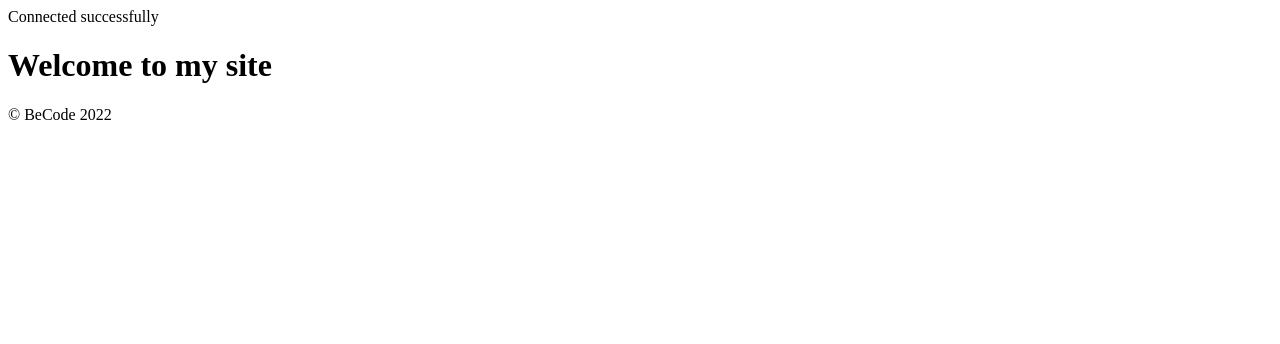
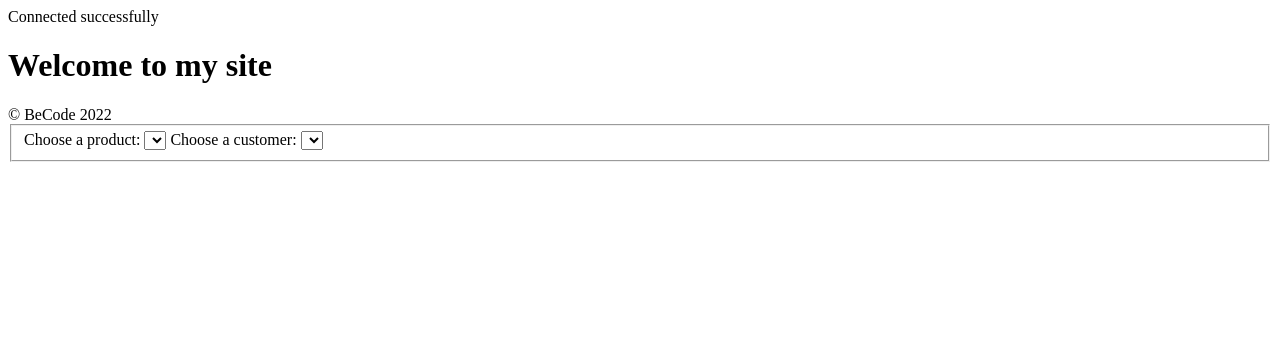
Before and after one commit to DenGian/php-pricecalculator, a PHP site: page / in a window 1280 px wide. Shown: the top 344 px of the page. Run offline with PHP 8.4, Linux system fonts and the light colour scheme; data that the repository does not hold is empty.

Commit message:
added dropdown boilerplate

```diff
--- a/View/homepage.php
+++ b/View/homepage.php
@@ -9,3 +9,13 @@ Anything complex should be calculated in the model -->
     <p>Put your content here.</p>
 </section>-->
 <?php require 'includes/footer.php'?>
+<fieldset>
+    <label for="product">Choose a product:</label>
+    <select name="product" id="product"><!--select is used to create a drop-down list-->
+            <option value=""></option>
+    </select>
+    <label for="customers">Choose a customer:</label>
+    <select name="customers" id="customers">
+        <option value=""></option>
+    </select>
+</fieldset>
```
